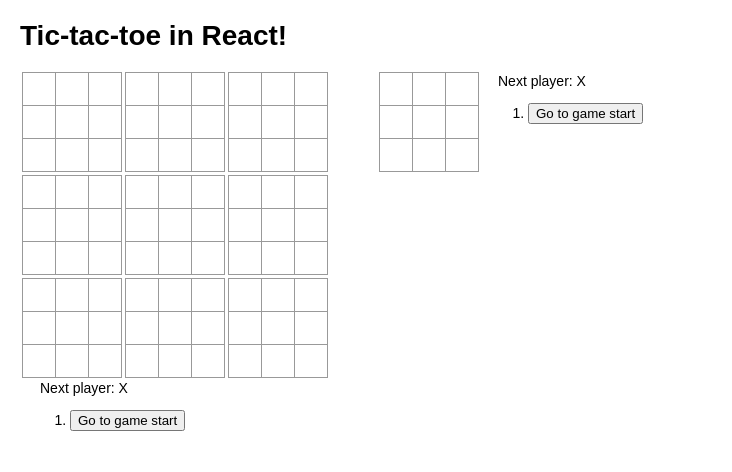
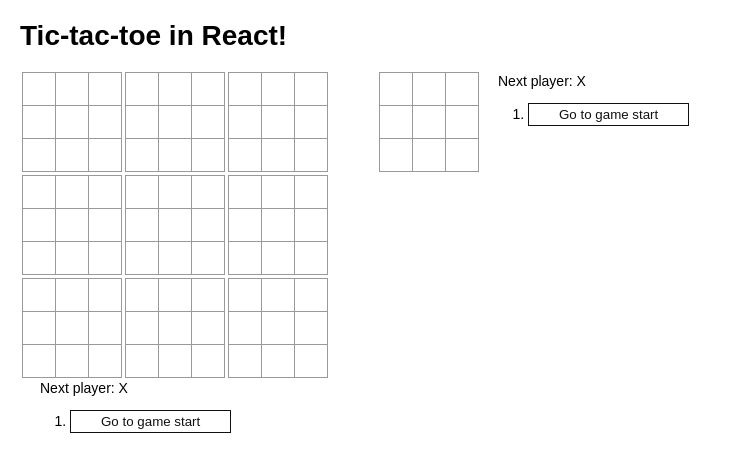
Before and after one commit to ldgit/react-tic-tac-toe, a React app: page / in a window 1280 px wide. Shown: the top 472 px of the page, without its empty margins (0-732 px from the left). Built offline with nearby package versions, Linux system fonts and the light colour scheme; the HTML template or start-up script is replaced by a standard one.

Commit message:
* highlight time travel button for current move * styling for time travel buttons

```diff
--- a/src/components/Game.jsx
+++ b/src/components/Game.jsx
@@ -1,6 +1,7 @@
 import React from 'react';
 import Board from './Board';
 import Status from './Status';
+import TimeTravelButton from './TimeTravelButton';
 import { calculateWinner } from '../helpers';
 
 export default class Game extends React.Component {
@@ -51,10 +52,13 @@
     const status = winner ? `Winner: ${winner}` : `Next player: ${this.getNextValue()}`;
     const moves = history.map((step, moveIndex) => {
       const description = moveIndex ? `Go to move ${moveIndex}` : 'Go to game start';
+
       return (
         // eslint-disable-next-line react/no-array-index-key
         <li key={moveIndex}>
-          <button type="button" onClick={() => { this.jumpTo(moveIndex); }}>{description}</button>
+          <TimeTravelButton highlight={stepNumber === moveIndex} onClick={() => { this.jumpTo(moveIndex); }}>
+            {description}
+          </TimeTravelButton>
         </li>
       );
     });
--- /dev/null
+++ b/src/components/TimeTravelButton.jsx
@@ -0,0 +1,10 @@
+import React from 'react';
+
+export default function TimeTravelButton({ onClick, children, highlight = false }) {
+  const className = highlight ? 'current-move-button' : 'move-button';
+  return (
+    <button type="button" className={className} onClick={onClick}>
+      {children}
+    </button>
+  );
+}
--- a/src/components/UltimateGame.jsx
+++ b/src/components/UltimateGame.jsx
@@ -1,6 +1,7 @@
 import React from 'react';
 import Board from './Board';
 import Status from './Status';
+import TimeTravelButton from './TimeTravelButton';
 import {
   calculateUltimateWinner,
   getColorClass,
@@ -68,7 +69,7 @@
         <div className="game-info">
           <Status gameInfo={status} />
           <ol>
-            {history.map(renderTimeTravelButton.bind(null, this.jumpTo))}
+            {history.map(renderTimeTravelButton.bind(null, this.jumpTo, pointInHistory))}
           </ol>
         </div>
       </div>
@@ -76,11 +77,14 @@
   }
 }
 
-function renderTimeTravelButton(onClickHandler, boardsObject, moveNumber) {
+function renderTimeTravelButton(onClickHandler, pointInHistory, boardsObject, moveNumber) {
   const description = moveNumber === 0 ? 'Go to game start' : `Go to move ${moveNumber}`;
+
   return (
     <li key={moveNumber}>
-      <button type="button" onClick={() => onClickHandler(moveNumber)}>{description}</button>
+      <TimeTravelButton onClick={() => onClickHandler(moveNumber)} highlight={pointInHistory === moveNumber}>
+        {description}
+      </TimeTravelButton>
     </li>
   );
 }
--- a/src/index.css
+++ b/src/index.css
@@ -13,6 +13,38 @@
 
 ol, ul {
   padding-left: 30px;
+}
+
+.move-button {
+  background-color: white;
+  border-color: #AAAAAA;
+  border: solid 1px;
+  color: #AAAAAA;
+  padding: 3px 30px;
+  margin-bottom: 3px;
+  text-align: center;
+  box-shadow: none;
+}
+
+.current-move-button {
+  background-color: white;
+  color: #111111;
+  border: solid 1px;
+  border-color: #111111;
+  padding: 3px 30px;
+  margin-bottom: 3px;
+  text-align: center;
+  box-shadow: none;
+}
+
+.current-move-button:hover {
+  background-color: #111111;
+  color: white;
+}
+
+.move-button:hover {
+  background-color: #AAAAAA;
+  color: white;
 }
 
 .table {
```
Also changed, not shown: 1 other file (tests, documents, lock files or other folders).
